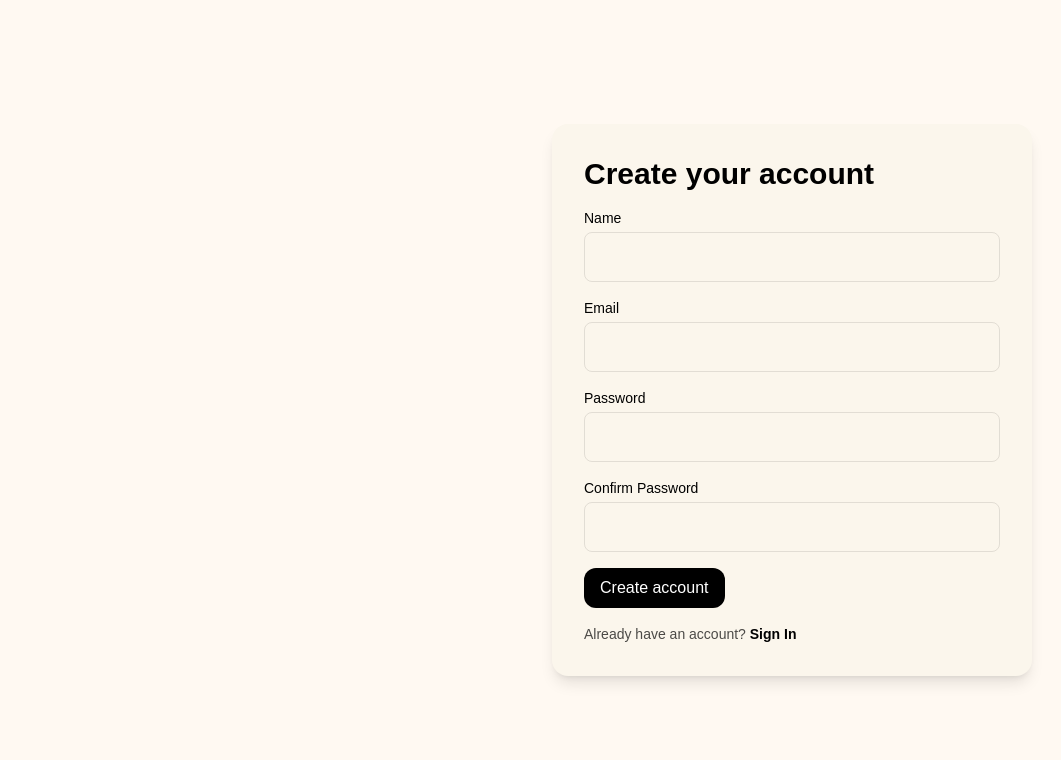
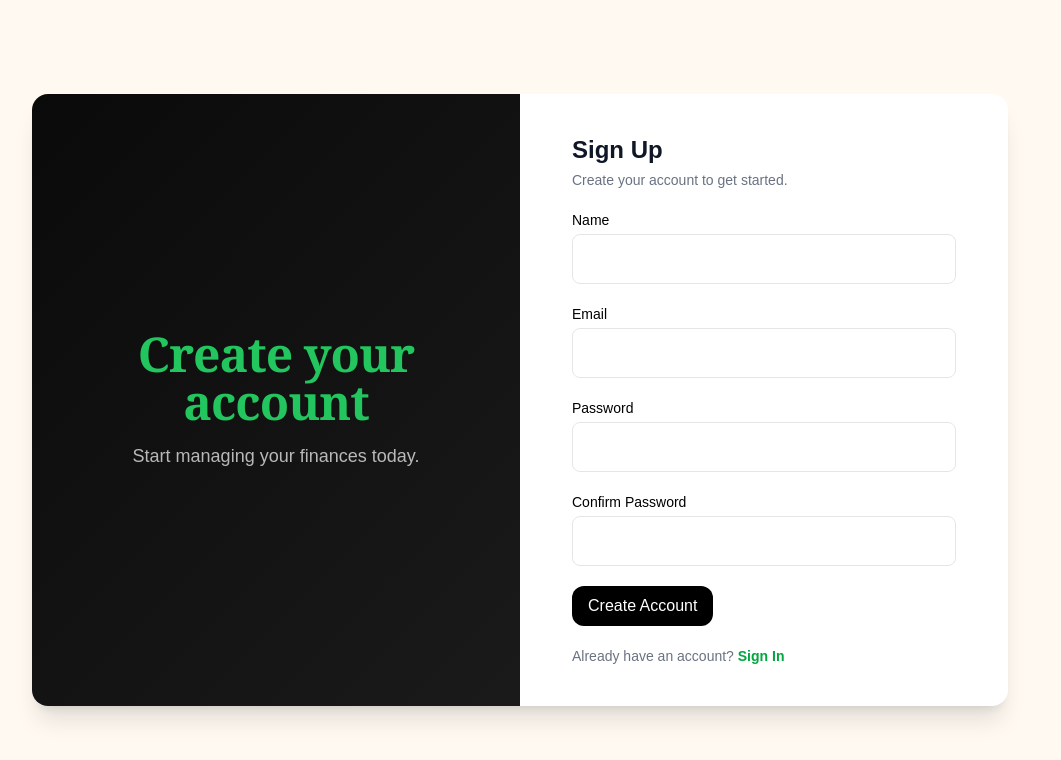
Before and after one commit to sir8766666-alt/Finetech, a Next.js app: page /login in a window 1280 px wide. Shown: the top 760 px of the page, without its empty margins (120-1181 px from the left). Built offline with nearby package versions, Linux system fonts and the light colour scheme; no server answers.

Commit message:
Fix auth: enforce route protection via proxy, redesign login/signup screen with animated split layout

```diff
--- a/app/layout.tsx
+++ b/app/layout.tsx
@@ -27,8 +27,8 @@ export default async function RootLayout({
 }>) {
   const cookieStore = await cookies();
   const supabase = createServerClient(
-    "https://ufzwcobwozeepazhtjpl.supabase.co",
-    "eyJhbGciOiJIUzI1NiIsInR5cCI6IkpXVCJ9.eyJpc3MiOiJzdXBhYmFzZSIsInJlZiI6InVmendjb2J3b3plZXBhemh0anBsIiwicm9sZSI6ImFub24iLCJpYXQiOjE3ODE4NjgxMTAsImV4cCI6MjA5NzQ0NDExMH0.CJiuNVj6-zOonZghNZrG9uwW4xEE021F46KNgiuUDUg",
+    process.env.NEXT_PUBLIC_SUPABASE_URL!,
+    process.env.NEXT_PUBLIC_SUPABASE_ANON_KEY!,
     {
       cookies: {
         getAll() {
--- a/app/page.tsx
+++ b/app/page.tsx
@@ -1,5 +1,5 @@
 import { redirect } from "next/navigation";
 
 export default function Home() {
-  redirect("/dashboard");
+  redirect("/login");
 }
--- a/components/AuthScreen.tsx
+++ b/components/AuthScreen.tsx
@@ -1,11 +1,10 @@
 'use client';
 
-import React, { useEffect, useState } from 'react';
+import React, { useState } from 'react';
 import { motion, AnimatePresence } from 'framer-motion';
 import { useForm } from 'react-hook-form';
 import { zodResolver } from '@hookform/resolvers/zod';
 import { signUpSchema, signInSchema, SignUpInput, SignInInput } from '../lib/validation/auth';
-import { z } from 'zod';
 import { supabase } from '../lib/supabase/client';
 import { useRouter } from 'next/navigation';
 import Input from './Input';
@@ -13,15 +12,12 @@ import Button from './Button';
 
 type Mode = 'signup' | 'signin';
 
-const containerStyle = 'min-h-screen flex items-center justify-center';
-
 export default function AuthScreen() {
   const [mode, setMode] = useState<Mode>('signup');
   const router = useRouter();
   const [error, setError] = useState<string | null>(null);
   const [loading, setLoading] = useState(false);
 
-  // Forms
   const {
     register: registerSignUp,
     handleSubmit: handleSubmitSignUp,
@@ -35,28 +31,6 @@ export default function AuthScreen() {
     formState: { errors: signInErrors },
     reset: resetSignIn,
   } = useForm<SignInInput>({ resolver: zodResolver(signInSchema) });
-
-  // Clip paths for two diagonal states and center horizontal
-  const clipUp = 'polygon(0 0, 100% 0, 100% 40%, 0 60%)'; // beige top
-  const clipCenter = 'polygon(0 0, 100% 0, 100% 50%, 0 50%)';
-  const clipDown = 'polygon(0 0, 100% 0, 100% 100%, 0 100%)'; // beige bottom (we'll show reversed zones using layering)
-
-  // We'll animate between two polygon shapes representing the beige zone.
-  const [clipPath, setClipPath] = useState<string>(clipUp);
-  useEffect(() => {
-    // Animate the clip path sequence when mode changes
-    if (mode === 'signup') {
-      // beige upper -> ensure clipUp
-      setClipPath(clipCenter);
-      const t = setTimeout(() => setClipPath(clipUp), 450);
-      return () => clearTimeout(t);
-    } else {
-      // signin: animate to center then to down
-      setClipPath(clipCenter);
-      const t = setTimeout(() => setClipPath('polygon(0 40%, 100% 60%, 100% 100%, 0 100%)'), 450);
-      return () => clearTimeout(t);
-    }
-  }, [mode]);
 
   async function onSubmitSignUp(data: SignUpInput) {
     setError(null);
@@ -72,8 +46,8 @@ export default function AuthScreen() {
       } else {
         router.push('/dashboard');
       }
-    } catch (err: any) {
-      setError(err?.message || 'Unknown error');
+    } catch (err: unknown) {
+      setError(err instanceof Error ? err.message : 'Unknown error');
     } finally {
       setLoading(false);
     }
@@ -92,75 +66,84 @@ export default function AuthScreen() {
       } else {
         router.push('/dashboard');
       }
-    } catch (err: any) {
-      setError(err?.message || 'Unknown error');
+    } catch (err: unknown) {
+      setError(err instanceof Error ? err.message : 'Unknown error');
     } finally {
       setLoading(false);
     }
   }
 
+  const headingText = mode === 'signup' ? 'Create your account' : 'Welcome back';
+  const subText = mode === 'signup'
+    ? 'Start managing your finances today.'
+    : 'Sign in to continue to your dashboard.';
+  const linkText = mode === 'signup'
+    ? { prefix: 'Already have an account? ', action: 'Sign In' }
+    : { prefix: "Don't have an account? ", action: 'Sign Up' };
+
   return (
-    <div className={`${containerStyle} bg-transparent`}>
-      <div className="absolute inset-0 pointer-events-none">
-        <motion.div
-          initial={false}
-          animate={{ clipPath }}
-          transition={{ duration: 0.45, ease: 'easeInOut' }}
-          style={{ background: '#EDE6D6', width: '100%', height: '100%' }}
-          className="absolute inset-0"
-        />
-        <div
-          style={{ background: '#FFF9F2' }}
-          className="absolute inset-0"
-        />
-      </div>
-
-      <div className="relative z-10 w-full max-w-6xl mx-auto p-6 md:p-12">
-        <div className="grid grid-cols-1 md:grid-cols-2 gap-8 items-center">
-          {/* Left area / background heading - visible in signin state */}
-          <div className="hidden md:flex items-center justify-center">
-            <AnimatePresence>
-              {mode === 'signin' && (
-                <motion.h1
-                  key="welcome"
-                  initial={{ opacity: 0, y: 20 }}
-                  animate={{ opacity: 0.08, y: 0 }}
-                  exit={{ opacity: 0, y: -10 }}
-                  transition={{ delay: 0.25, duration: 0.6 }}
-                  className="text-6xl md:text-7xl font-semibold text-black tracking-tight select-none"
-                  style={{ fontSize: '5rem', lineHeight: 1 }}
-                >
-                  Welcome back
-                </motion.h1>
-              )}
-            </AnimatePresence>
-          </div>
-
-          {/* Card area */}
-          <div className="flex items-center justify-center">
+    <div className="min-h-screen flex items-center justify-center bg-[#FFF9F2]">
+      <div className="w-full max-w-5xl mx-auto p-6">
+        <div className="grid grid-cols-1 md:grid-cols-2 gap-0 bg-white rounded-2xl shadow-xl overflow-hidden min-h-[520px]">
+          {/* Text side - animates position based on mode */}
           <motion.div
             layout
+            transition={{ duration: 0.5, ease: [0.4, 0, 0.2, 1] }}
+            className={`relative flex flex-col items-center justify-center p-12 ${
+              mode === 'signup' ? 'md:order-1' : 'md:order-2'
+            }`}
+            style={{ background: 'linear-gradient(135deg, #0a0a0a 0%, #1a1a1a 100%)' }}
+          >
+            <AnimatePresence mode="wait">
+              <motion.div
+                key={mode}
                 initial={{ opacity: 0, y: 20 }}
                 animate={{ opacity: 1, y: 0 }}
-              transition={{ duration: 0.45 }}
-              className="w-full md:w-[480px] bg-[#FBF6EC] rounded-2xl shadow-lg p-8"
+                exit={{ opacity: 0, y: -20 }}
+                transition={{ duration: 0.4 }}
+                className="text-center"
               >
-              <h2 className="text-2xl md:text-3xl font-semibold mb-4">
-                {mode === 'signup' ? 'Create your account' : 'Sign in to your account'}
-              </h2>
+                <h1
+                  className="text-4xl md:text-5xl font-bold mb-4"
+                  style={{
+                    fontFamily: "'Georgia', serif",
+                    color: '#22c55e',
+                    letterSpacing: '-0.02em',
+                  }}
+                >
+                  {headingText}
+                </h1>
+                <p className="text-white/70 text-lg max-w-xs mx-auto">
+                  {subText}
+                </p>
+              </motion.div>
+            </AnimatePresence>
+          </motion.div>
 
-              <div>
+          {/* Form side */}
+          <motion.div
+            layout
+            transition={{ duration: 0.5, ease: [0.4, 0, 0.2, 1] }}
+            className={`flex items-center justify-center p-10 ${
+              mode === 'signup' ? 'md:order-2' : 'md:order-1'
+            }`}
+          >
+            <div className="w-full max-w-sm">
               <AnimatePresence mode="wait">
                 {mode === 'signup' ? (
                   <motion.form
                     key="signup"
                     onSubmit={handleSubmitSignUp(onSubmitSignUp)}
-                      initial={{ opacity: 0, y: 10 }}
-                      animate={{ opacity: 1, y: 0 }}
-                      exit={{ opacity: 0, y: -10 }}
+                    initial={{ opacity: 0, x: 30 }}
+                    animate={{ opacity: 1, x: 0 }}
+                    exit={{ opacity: 0, x: -30 }}
                     transition={{ duration: 0.35 }}
-                      className="space-y-4"
+                    className="space-y-5"
                   >
+                    <div>
+                      <h2 className="text-2xl font-bold text-gray-900">Sign Up</h2>
+                      <p className="text-sm text-gray-500 mt-1">Create your account to get started.</p>
+                    </div>
                     <Input label="Name" {...registerSignUp('name')} error={signUpErrors.name?.message} />
                     <Input label="Email" {...registerSignUp('email')} error={signUpErrors.email?.message} />
                     <Input label="Password" type="password" {...registerSignUp('password')} error={signUpErrors.password?.message} />
@@ -168,62 +151,62 @@ export default function AuthScreen() {
 
                     {error && <p className="text-sm text-red-600">{error}</p>}
 
-                      <div>
                     <Button type="submit" disabled={loading}>
-                          {loading ? 'Creating...' : 'Create account'}
+                      {loading ? 'Creating...' : 'Create Account'}
                     </Button>
-                      </div>
 
-                      <div className="text-sm text-black/70">
-                        <span>Already have an account? </span>
+                    <p className="text-sm text-gray-500">
+                      {linkText.prefix}
                       <button
                         type="button"
-                          className="font-semibold text-black underline-offset-2"
+                        className="font-semibold text-green-600 hover:text-green-700"
                         onClick={() => {
                           setMode('signin');
                           resetSignIn();
                           setError(null);
                         }}
                       >
-                          Sign In
+                        {linkText.action}
                       </button>
-                      </div>
+                    </p>
                   </motion.form>
                 ) : (
                   <motion.form
                     key="signin"
                     onSubmit={handleSubmitSignIn(onSubmitSignIn)}
-                      initial={{ opacity: 0, y: 10 }}
-                      animate={{ opacity: 1, y: 0 }}
-                      exit={{ opacity: 0, y: -10 }}
+                    initial={{ opacity: 0, x: -30 }}
+                    animate={{ opacity: 1, x: 0 }}
+                    exit={{ opacity: 0, x: 30 }}
                     transition={{ duration: 0.35 }}
-                      className="space-y-4"
+                    className="space-y-5"
                   >
+                    <div>
+                      <h2 className="text-2xl font-bold text-gray-900">Sign In</h2>
+                      <p className="text-sm text-gray-500 mt-1">Welcome back! Please enter your details.</p>
+                    </div>
                     <Input label="Email" {...registerSignIn('email')} error={signInErrors.email?.message} />
                     <Input label="Password" type="password" {...registerSignIn('password')} error={signInErrors.password?.message} />
 
                     {error && <p className="text-sm text-red-600">{error}</p>}
 
-                      <div>
                     <Button type="submit" disabled={loading}>
-                          {loading ? 'Signing in...' : 'Sign in'}
+                      {loading ? 'Signing in...' : 'Sign In'}
                     </Button>
-                      </div>
 
-                      <div className="text-sm text-black/70">
-                        <span>Don't have an account? </span>
+                    <p className="text-sm text-gray-500">
+                      {linkText.prefix}
                       <button
                         type="button"
-                          className="font-semibold text-black underline-offset-2"
+                        className="font-semibold text-green-600 hover:text-green-700"
                         onClick={() => {
                           setMode('signup');
                           resetSignUp();
                           setError(null);
                         }}
                       >
-                          Sign Up
+                        {linkText.action}
                       </button>
-                      </div>
+                    </p>
                   </motion.form>
                 )}
               </AnimatePresence>
@@ -232,6 +215,5 @@ export default function AuthScreen() {
         </div>
       </div>
     </div>
-    </div>
   );
 }
--- a/lib/supabase/client.ts
+++ b/lib/supabase/client.ts
@@ -2,8 +2,8 @@ import { createBrowserClient } from "@supabase/ssr";
 
 export function createClient() {
   return createBrowserClient(
-    "https://ufzwcobwozeepazhtjpl.supabase.co",
-    "eyJhbGciOiJIUzI1NiIsInR5cCI6IkpXVCJ9.eyJpc3MiOiJzdXBhYmFzZSIsInJlZiI6InVmendjb2J3b3plZXBhemh0anBsIiwicm9sZSI6ImFub24iLCJpYXQiOjE3ODE4NjgxMTAsImV4cCI6MjA5NzQ0NDExMH0.CJiuNVj6-zOonZghNZrG9uwW4xEE021F46KNgiuUDUg"
+    process.env.NEXT_PUBLIC_SUPABASE_URL!,
+    process.env.NEXT_PUBLIC_SUPABASE_ANON_KEY!
   );
 }
 
--- a/lib/supabase/server.ts
+++ b/lib/supabase/server.ts
@@ -5,8 +5,8 @@ export async function createClient() {
   const cookieStore = await cookies();
 
   return createServerClient(
-    "https://ufzwcobwozeepazhtjpl.supabase.co",
-    "eyJhbGciOiJIUzI1NiIsInR5cCI6IkpXVCJ9.eyJpc3MiOiJzdXBhYmFzZSIsInJlZiI6InVmendjb2J3b3plZXBhemh0anBsIiwicm9sZSI6ImFub24iLCJpYXQiOjE3ODE4NjgxMTAsImV4cCI6MjA5NzQ0NDExMH0.CJiuNVj6-zOonZghNZrG9uwW4xEE021F46KNgiuUDUg",
+    process.env.NEXT_PUBLIC_SUPABASE_URL!,
+    process.env.NEXT_PUBLIC_SUPABASE_ANON_KEY!,
     {
       cookies: {
         getAll() {
--- a/proxy.ts
+++ b/proxy.ts
@@ -5,8 +5,8 @@ export async function proxy(request: NextRequest) {
   let supabaseResponse = NextResponse.next({ request });
 
   const supabase = createServerClient(
-    "https://ufzwcobwozeepazhtjpl.supabase.co",
-    "eyJhbGciOiJIUzI1NiIsInR5cCI6IkpXVCJ9.eyJpc3MiOiJzdXBhYmFzZSIsInJlZiI6InVmendjb2J3b3plZXBhemh0anBsIiwicm9sZSI6ImFub24iLCJpYXQiOjE3ODE4NjgxMTAsImV4cCI6MjA5NzQ0NDExMH0.CJiuNVj6-zOonZghNZrG9uwW4xEE021F46KNgiuUDUg",
+    process.env.NEXT_PUBLIC_SUPABASE_URL!,
+    process.env.NEXT_PUBLIC_SUPABASE_ANON_KEY!,
     {
       cookies: {
         getAll() {
```
Lines whose indentation alone changed are shown as unchanged.
